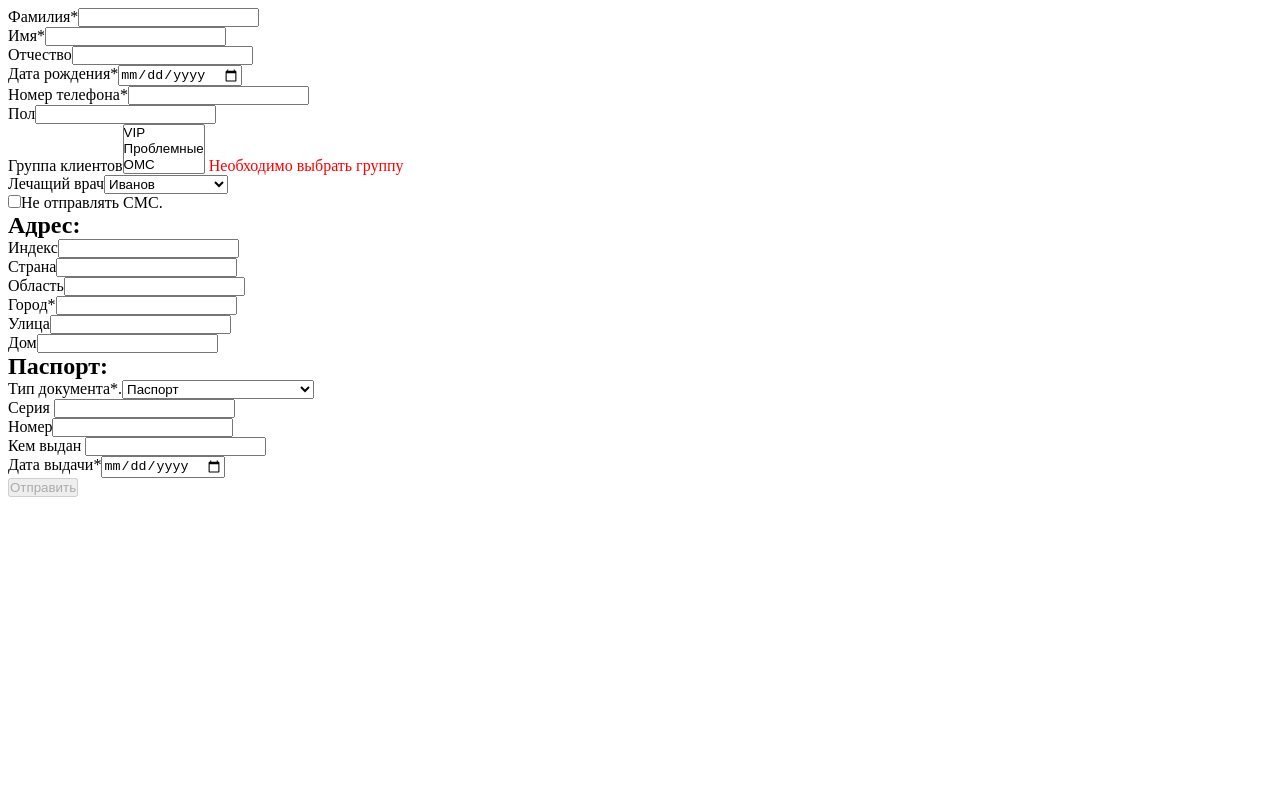
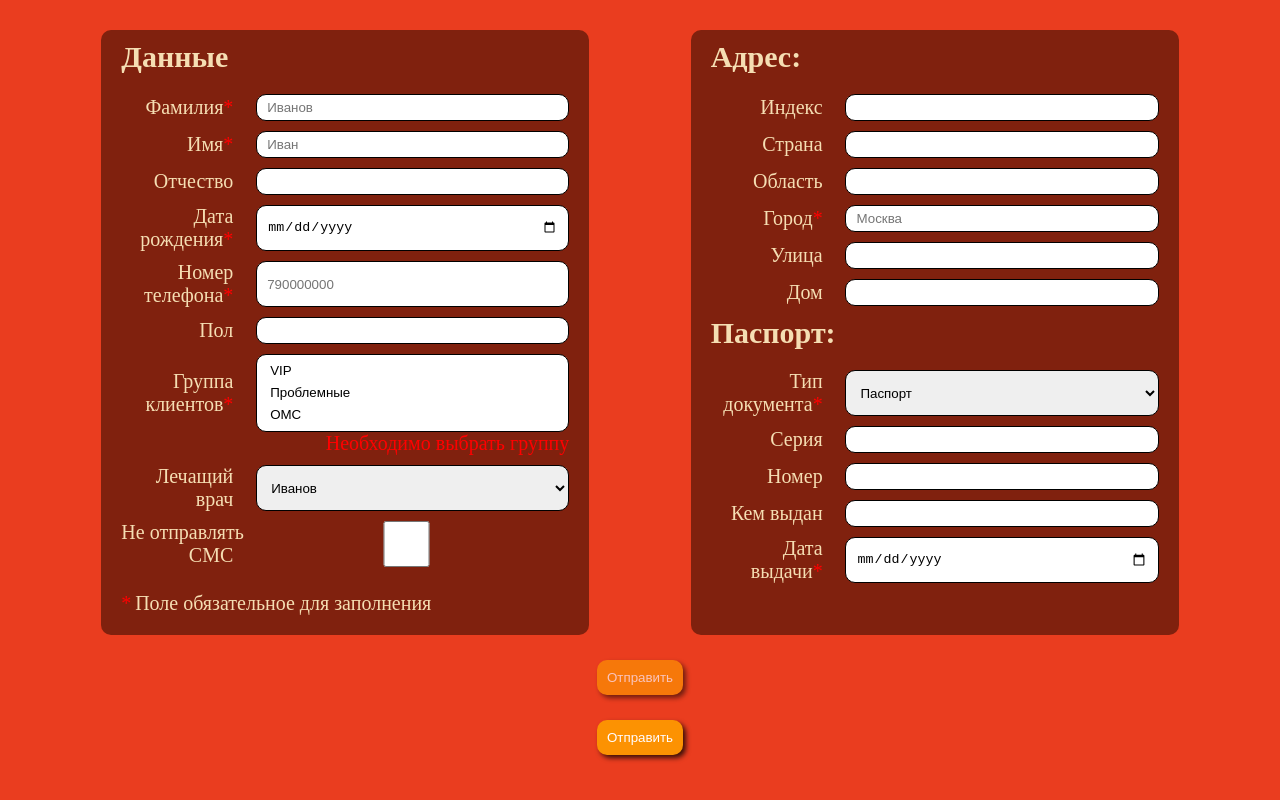
Before and after one commit to vetchinator/validate-form, a Vue app: page / in a window 1280 px wide. Built offline with nearby package versions, Linux system fonts and the light colour scheme.

Commit message:
Добавлены css стили

```diff
--- a/src/public/App.vue
+++ b/src/public/App.vue
@@ -1,16 +1,20 @@
 <template>
-  <form @submit.prevent="someAction()">
+    <form @submit.prevent="someAction()" @submit="action">
+        <transition name="scale" appear>
+        <div v-if="!successfulIsTrue">
+            <div class="container">
                 <div>
+                    <h2>Данные</h2>
                     <div>
-        <label for="surname">Фамилия*</label>
-        <input id="surname" type="text" v-model="surname">
-        <span class="errorMsg" v-if="!$v.surname.valid">
+                    <label for="surname">Фамилия<span class="red">*</span></label>
+                    <input id="surname" type="text" v-model="surname" placeholder="Иванов">
+                    <p class="errorMsg" v-if="!$v.surname.valid">
                         В фамилии недопустимые символы
-        </span>
+                    </p>
                     </div>
                     <div>
-            <label for="name">Имя*</label>
-            <input id="name" type="text" v-model="name">
+                        <label for="name">Имя<span class="red">*</span></label>
+                        <input id="name" type="text" v-model="name" placeholder="Иван">
                         <span class="errorMsg" v-if="!$v.name.valid">
                                 В имени недопустимые символы
                         </span>
@@ -21,15 +25,15 @@
 
                     </div>
                     <div>
-            <label for="dateBirth">Дата рождения*</label>
+                        <label for="dateBirth">Дата рождения<span class="red">*</span></label>
                         <input id="dateBirth" type="date" v-model="dateBirth" @blur="$v.dateBirth.$touch()">
                         <span class="errorMsg" v-if="!$v.dateBirth.valid && $v.dateBirth.$model">
                             Дата рождения не может быть больше текущей
                         </span>
                     </div>
                     <div>
-            <label for="phone">Номер телефона*</label>
-            <input id="phone" type="tel" v-model="phone">
+                        <label for="phone">Номер телефона<span class="red">*</span></label>
+                        <input id="phone" type="tel" v-model="phone" placeholder="790000000">
                         <span class="errorMsg" v-if="!$v.phone.phoneValid && $v.phone.$model">
                             Некорректно введен номер
                         </span>
@@ -39,8 +43,8 @@
                         <input id="gender" type="text" v-model="gender">
                     </div>
                     <div>
-            <label for="groupClients">Группа клиентов</label>
-            <select id="groupClients" required multiple v-model="groupClients" size="3">
+                        <label for="groupClients">Группа клиентов<span class="red">*</span></label>
+                        <select id="groupClients" multiple v-model="groupClients" size="3">
                             <option value="vip">VIP</option>
                             <option value="problem">Проблемные</option>
                             <option value="omc">ОМС</option>
@@ -59,8 +63,14 @@
                         </select>
                     </div>
                     <div>
+                        <label for="sendSms">Не&nbsp;отправлять СМС</label>
                         <input id="sendSms" type="checkbox" v-model="sendSms">
-            <label for="sendSms">Не отправлять СМС.</label>
+                        <span></span>
+                    </div>
+                    <div style="max-width: 310px;
+                                margin-top: 15px;">
+                    <span class="red">*</span>
+                    <span>Поле обязательное для заполнения</span>
                     </div>
                 </div>
                 <div>
@@ -78,8 +88,8 @@
                         <input id="region" type="text" v-model="region">
                     </div>
                     <div>
-            <label for="city">Город*</label>
-            <input id="city" type="text" v-model="city">
+                        <label for="city">Город<span class="red">*</span></label>
+                        <input id="city" type="text" v-model="city" placeholder="Москва">
                         <span class="errorMsg" v-if="!$v.city.valid && $v.city.$model">
                                 Недопустимые символы
                         </span>
@@ -92,11 +102,10 @@
                         <label for="house">Дом</label>
                         <input id="house" type="text" v-model="house">
                     </div>
-    </div>
-    <div>
+
                     <h2>Паспорт:</h2>
                     <div>
-            <label for="typeDoc">Тип документа*.</label>
+                        <label for="typeDoc">Тип документа<span class="red">*</span></label>
                         <select id="typeDoc" v-model="typeDoc">
                             <option disabled>Выберите тип документа</option>
                             <option selected value="Паспорт">Паспорт</option>
@@ -117,14 +126,35 @@
                         <input type="text">
                     </div>
                     <div>
-            <label for="dateIssued">Дата выдачи*</label>
+                        <label for="dateIssued">Дата выдачи<span class="red">*</span></label>
                         <input id="dateIssued" type="date" v-model="dateIssued" @blur="$v.dateIssued.$touch()">
                         <span class="errorMsg" v-if="!$v.dateIssued.valid && $v.dateIssued.$model">
                             Дата выдачи не может быть больше текущей
                         </span>
                     </div>
                 </div>
-    <button type="submit" :disabled="$v.$invalid">Отправить</button>
+            </div>
+            <button type="submit"
+                    :disabled="$v.$invalid"
+            >Отправить
+            </button>
+            <button  type="submit"
+                    @click="successfulIsTrue = !successfulIsTrue"
+            > Отправить
+            </button>
+        </div>
+        </transition>
+
+        <transition name="slide">
+            <div class="msgSuccessful" v-if="successfulIsTrue">
+            <span>
+                Новый клиент успешно создан
+            </span>
+
+            <button class="closeBtn" @click="successfulIsTrue = !successfulIsTrue">Закрыть</button>
+            <div class="close" @click="successfulIsTrue = !successfulIsTrue">&times;</div>
+            </div>
+        </transition>
     </form>
 
 </template>
@@ -136,6 +166,7 @@ export default {
     name: 'App',
     data() {
         return {
+            successfulIsTrue: false,
             surname: null,
             name: null,
             secondName: null,
@@ -195,18 +226,22 @@ export default {
     },
     methods: {
         someAction() {
-            alert('Форма отправлена');
+
         },
+        action() {
+            console.log('Клиент создан');
+        }
     },
 }
 </script>
 
-<style scoped>
+<style>
 
 * {
     margin: 0;
     padding: 0;
 }
+
 
 #app {
   font-family: 'Avenir', Helvetica, Arial, sans-serif;
@@ -218,7 +253,199 @@ export default {
   margin: 0 auto;
 }
 
+body {
+    background-color: #ea3d1f;
+    margin: 0!important;
+}
+
+.container {
+    display: flex;
+    flex-direction: row;
+    justify-content: space-evenly;
+    padding-top: 30px;
+}
+
+.container > div {
+    display: flex;
+    flex-direction: column;
+    width: 35%;
+    max-width: 650px;
+    background-color: rgb(117,30,13, 0.9);
+    padding: 10px 20px;
+    border-radius: 10px;
+    color: wheat;
+    font-size: 20px;
+}
+
+.container > div > div {
+    display: flex;
+    justify-content: space-between;
+    margin-bottom: 10px;
+    flex-wrap: wrap;
+}
+
+h2 {
+    margin-bottom: 20px;
+}
+
+.red {
+    color: red;
+}
+
+label {
+    margin: auto 0;
+    width: 25%;
+    text-align: right;
+    margin-right: 10px;
+}
+
+input, select {
+    padding: 5px 10px;
+    border-radius: 10px;
+    border: 1px solid black;
+    overflow-y: hidden;
+    width: 65%;
+}
+
+select {
+    box-sizing: content-box;
+}
+
+input:focus, select:focus {
+    background-color: cornsilk;
+    outline: none;
+}
+
+option {
+    padding: 3px;
+}
+
 .errorMsg {
     color: red;
+    flex-grow: 1;
+    text-align: right;
 }
+
+button {
+    margin-top: 30px;
+    display: block;
+    background-color: #fc9202;
+    color: #fffcff;
+    padding: 10px;
+    margin: 25px auto;
+    border-radius: 10px;
+    box-shadow: 3px 3px 5px 0px rgba(0,0,0,0.75);
+    border: none;
+    outline: none;
+}
+
+button[disabled] {
+    opacity: .7;
+}
+
+button:active {
+    border: none;
+    box-shadow: none;
+}
+
+button:hover {
+    background-color: #fcae0c;
+}
+
+.msgSuccessful {
+    text-align: center;
+    align-items: center;
+    display: flex;
+    width: 400px;
+    height: 200px;
+    background-color: yellowgreen;
+    border-radius: 15px;
+    position: absolute;
+    top: 0;
+    left: 0;
+    right: 0;
+    bottom: 0;
+    margin: auto;
+    z-index: 3;
+}
+
+.msgSuccessful span {
+    width: 100%;
+    margin: auto;
+    font-size: 25px;
+}
+
+.closeBtn {
+    position: absolute;
+    font-size: 20px;
+    bottom: 0;
+    left: 0;
+    right: 0;
+    margin-bottom: 20px;
+}
+
+.close {
+    position: absolute;
+    right: -22px;
+    top: -22px;
+    width: 44px;
+    height: 44px;
+    opacity: 0.3;
+    font-size: 38px;
+    background-color: white;
+    border-radius: 50%;
+    color: red;
+    opacity: 1;
+    padding: 0px;
+    cursor: pointer;
+    box-shadow: 3px 3px 5px 0px rgba(0,0,0,0.75);
+}
+.close:hover {
+    background-color: blanchedalmond;
+}
+
+.close:active {
+    box-shadow: none;
+}
+
+.slide-enter-active, .slide-leave-active {
+    transition: all .5s ease;
+
+}
+.slide-enter, .slide-leave-to {
+    transform: translateY(-100vh);
+}
+
+.scale-enter-active, .slide-leave-active {
+    transition: all 1s ease;
+}
+
+.scale-enter  {
+    opacity: 0;
+}
+
+
+@media screen and (max-width: 1050px) {
+    .container {
+        flex-direction: column;
+    }
+
+    .container > div {
+        width: 70%;
+        margin: 20px auto;
+    }
+}
+
+@media screen and (max-width: 500px) {
+    label {
+        width: 100%;
+        text-align: left;
+    }
+    input, select {
+        width: 100%;
+    }
+
+
+}
+
 </style>
```
Lines whose indentation alone changed are shown as unchanged.
